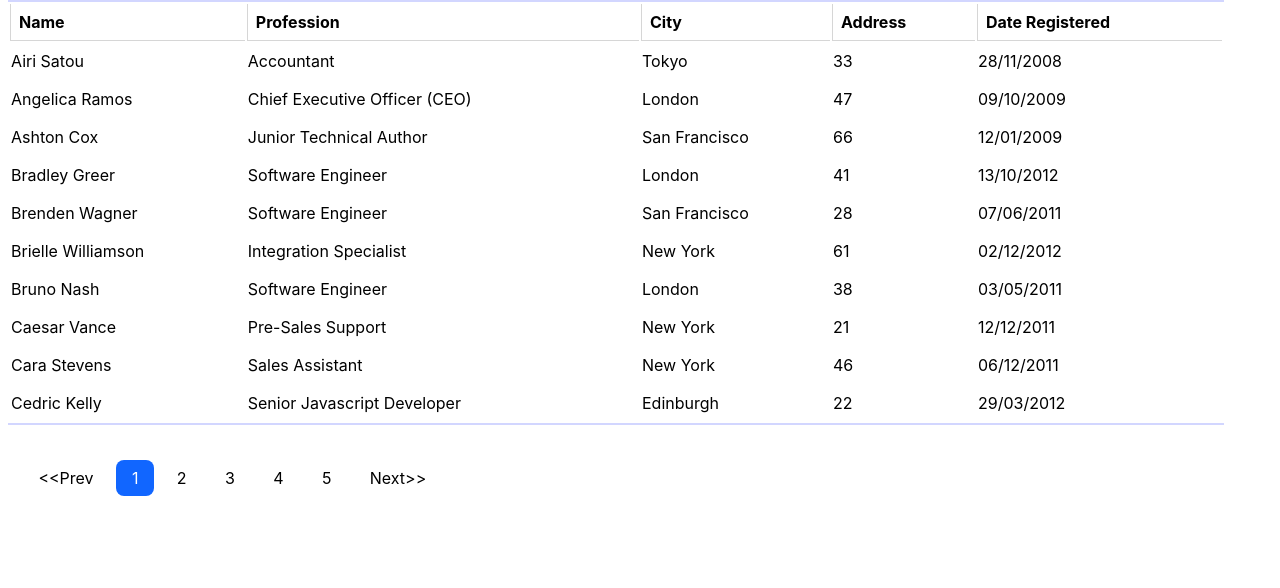
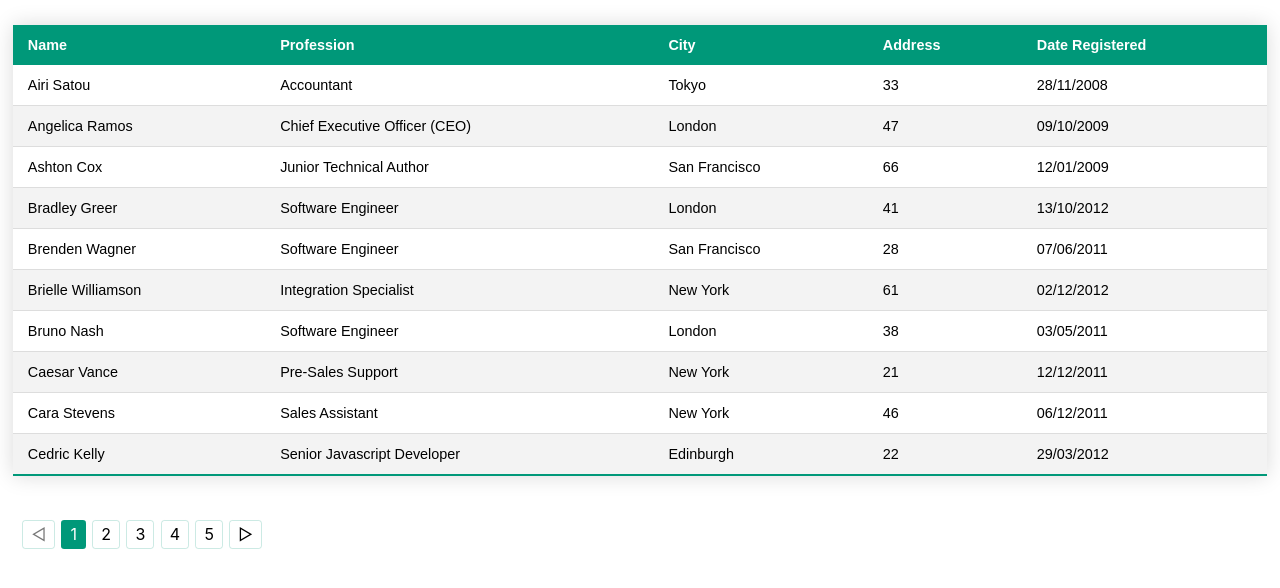
Before and after one commit to brianphil/react-responsive-table, a React (Create React App) app: page / in a window 1280 px wide. Shown: the top 588 px of the page. Built offline with nearby package versions, Linux system fonts and the light colour scheme.

Commit message:
styled pagination buttons

```diff
--- a/src/App.js
+++ b/src/App.js
@@ -29,6 +29,7 @@ function App() {
     };
   }, [vw, setVW]);
 
+  const paginationSet = true;
   const columns = ["Name", "Profession", "City", "Address", "Date Registered"];
 
   const [currentPage, setcurrentPage] = useState(1);
@@ -44,11 +45,12 @@ function App() {
   return (
     <>
       <Table
-        data={curreData}
+        data={paginationSet? curreData: data}
         columns={columns}
         responsiveTable={responsive}
         columnNumber={columnNumber}
       />
+      {paginationSet ? (
         <Pagination
           dataPerPage={dataPerPage}
           totalData={data.length}
@@ -56,6 +58,9 @@ function App() {
           setcurrentPage={setcurrentPage}
           currentPage={currentPage}
         />
+      ) : (
+        <></>
+      )}
     </>
   );
 }
--- a/src/components/Columns.jsx
+++ b/src/components/Columns.jsx
@@ -3,18 +3,18 @@ import React from "react";
 const Columns = ({ columns, isFirstTab=true, range }) => {
   return (
     <>
-      <thead className="table-header">
-        <tr className="header-row">
+      <thead>
+        <tr>
           {isFirstTab ? (
             <></>
           ) : (
-            <th key={45852} className="header-title">
+            <th key={45852}>
               {columns[0]}
             </th>
           )}
           {columns.slice(range.start, range.end).map((c, index) => {
             return (
-              <th key={index} className="header-title">
+              <th key={index}>
                 {c}
               </th>
             );
--- a/src/components/Pagination.jsx
+++ b/src/components/Pagination.jsx
@@ -17,14 +17,14 @@ const Pagination = ({
       case 1: {
         if (currentPage === 1) return;
         else {
-          setcurrentPage((prev) => prev - 1);
-          setisActivePage(currentPage - 1);
+          setcurrentPage(currentPage--);
+          setisActivePage(currentPage--);
         }
       }
       case 2: {
         if (currentPage === pageNumbers.length) return;
         else {
-          setcurrentPage((prev) => prev + 1);
+          setcurrentPage(currentPage + 1);
           setisActivePage(currentPage + 1);
         }
       }
@@ -38,8 +38,13 @@ const Pagination = ({
 
   return (
     <ul className="pagination">
-      <li onClick={() => navigatePage(1)} className="pagination">
-        {"<<Prev"}
+      <li
+        onClick={() => (isActivePage === 1 ? "" : navigatePage(1))}
+        className={
+          isActivePage === 1 ? "pagination disabled-control" : "pagination"
+        }
+      >
+        &#9665;
       </li>
       {pageNumbers.map((page) => {
         return (
@@ -54,8 +59,13 @@ const Pagination = ({
           </li>
         );
       })}
-      <li onClick={() => navigatePage(2)} className="pagination">
-        {"Next>>"}
+      <li
+        onClick={() => (isActivePage === pageNumbers.length ? "" : navigatePage(2))}
+        className={
+          isActivePage === pageNumbers.length ? "pagination disabled-control" : "pagination"
+        }
+      >
+        &#9655;
       </li>
     </ul>
   );
--- a/src/components/Table.jsx
+++ b/src/components/Table.jsx
@@ -39,7 +39,7 @@ const Table = ({data, columnNumber=2, responsiveTable = true, columns }) => {
           currentTab={currentTab}
           handleTabClick={handleTabClick}
         />
-        <table className="table">
+        <table className="styled-table">
           <Columns columns={columns} isFirstTab={isFirstTab} range={range} />
           <TableData isFirstTab={isFirstTab} data={data} range={range} />
         </table>
@@ -51,7 +51,7 @@ const Table = ({data, columnNumber=2, responsiveTable = true, columns }) => {
       end: columns.length,
     };
     return(
-      <table className="table">
+      <table className="styled-table">
           <Columns columns={columns} isFirstTab={isFirstTab} range={newRange} />
           <TableData isFirstTab={isFirstTab} data={data} range={newRange} />
     </table>
--- a/src/components/TableData.jsx
+++ b/src/components/TableData.jsx
@@ -3,21 +3,21 @@ import React from "react";
 const TableData = ({isFirstTab, data, range}) => {
   return (
     <>
-      <tbody className="table-body">
+      <tbody>
         {data.map((d, index1) => {
           return (
-            <tr key={Object.values(d)[0]} className='data-line'>
+            <tr key={Object.values(d)[0]}>
               {isFirstTab ? (
                 <></>
               ) : (
-                <td key={index1} className="table-data">
+                <td key={index1}>
                   {Object.values(d)[0]}
                 </td>
               )}
               {Object.values(d)
                 .slice(range.start, range.end)
                 .map((v, index) => (
-                  <td key={index} className="table-data">
+                  <td key={index}>
                     {v}
                   </td>
                 ))}
--- a/src/index.css
+++ b/src/index.css
@@ -29,54 +29,14 @@ body {
   display: flex;
   flex-flow:wrap;
 }
+ .title{
+  cursor:default;
+  font-weight: bold;
+  color:#777;
+}
 li.active {
-  border-bottom: 2px solid #16f;
-  color: #16f;
-}
-li.title{
-  font-style: italic;
-  font-size: 0.9em;
-  font-weight: bold;
-  text-align: center;
-  vertical-align: center;
-}
-.table {
-  border: none;
-  border-bottom: 2px solid rgb(34, 51, 255, 0.2);
-  margin: 0 0.5em 0 0.5em;
-  border-top: 2px solid rgb(34, 51, 255, 0.2);
-  min-width: 95vw;
-}
-th.table-header {
-  border: none;
-  font-weight: bold;
-  padding-left: 0.2em;
-}
-.header-row {
-  border-bottom: 1px solid rgb(51, 51, 51, 0.2);
-  margin-left: 0.2em;
-}
-.header-title {
-  border-left: 1px solid rgb(51, 51, 51, 0.2);
-  border-bottom: 1px solid rgb(51, 51, 51, 0.2);
-  text-align: left;
-  padding: 0.5em;
-}
-.table-body {
-  border: none;
-  border-right: 0.5em solid #333;
-  margin-left: 0.2em;
-}
-td.table-data {
-  border: none;
-  border-bottom:rgb(34, 51, 255, 0.2);
-  margin-left: 0.2em;
-  padding-top: 0.5em;
-  padding-bottom: 0.5em;
-}
-tr.data-line{
-  border: none;
-  border-bottom:rgb(34, 51, 255, 0.2);
+  border-bottom: 2px solid rgb(0, 152, 121);
+  color: rgb(0, 152, 121);
 }
 
 ul.pagination{
@@ -90,18 +50,75 @@ ul.pagination{
 }
 li.pagination{
  cursor: pointer;
- padding: .5em;
- border-radius: .5em;
- padding-left: 1em;
- padding-right: 1em;
+ padding: .2em;
+ border-radius: .2em;
+ padding-left: .5em;
+ padding-right: .5em;
  margin: .2em;
+ border: 0.12em solid rgb(0, 152, 121,.2);
+ align-items: center;
+ vertical-align: center;
 }
 li.pagination:hover{
-background-color: rgb(17, 102, 255,.8)
+background-color: rgb(0, 152, 121,.5);
+color: #000;
+border: 0.12em solid rgb(0, 152, 121);
+}
+
+li.active-page{
+  background-color: rgb(0, 152, 121);;
+  color: white;
+}
+li.disabled-control{
+  color: #777;
+  cursor: not-allowed;
+}
+li.disabled-control:hover{
+  background-color: rgba(243, 1, 1, 0.1);
+  border: 0.12em solid rgba(243, 1, 1, 0.3);
+}
+/*** new table style */
+
+.styled-table {
+  border-collapse: collapse;
+  margin: 25px auto;
+  font-size: 0.9em;
+  font-family: sans-serif;
+  min-width: 98vw;
+  box-shadow: 0 0 20px rgba(0, 0, 0, 0.15);
+}
+
+.styled-table thead tr {
+  background-color: rgb(0, 152, 121);
+  color: #ffffff;
+  text-align: left;
 
 }
 
-li.active-page{
-  background-color: #16f;
-  color: white;
+.styled-table thead tr{
+ border-radius: 20px;
 }
+.styled-table th,
+.styled-table td {
+    padding: 12px 15px;
+}
+.styled-table tbody tr {
+  border-bottom: 1px solid #dddddd;
+}
+
+.styled-table tbody tr:nth-of-type(even) {
+  background-color: #f3f3f3;
+}
+
+.styled-table tbody tr:last-of-type {
+  border-bottom: 2px solid #009879;
+}
+
+.styled-table tbody tr.active-row {
+  font-weight: bold;
+  color: #009879;
+}
+.styled-table tbody tr:hover, tr:nth-of-type(even){
+  cursor: pointer;
+  background-color: rgb(0, 152, 121,.2);
+ }
```
Also changed, not shown: 1 other file (tests, documents, lock files or other folders). Lines whose indentation alone changed are shown as unchanged.
